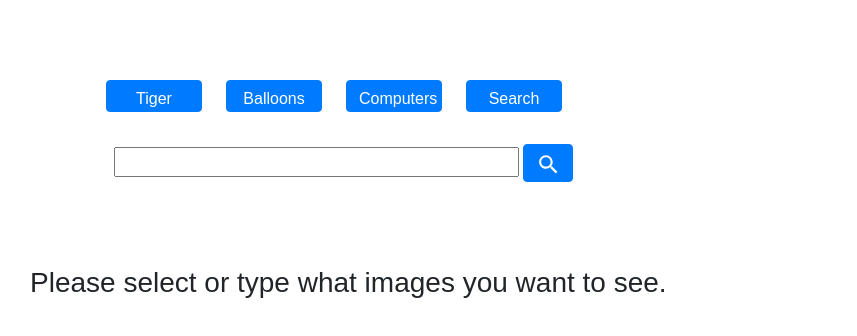
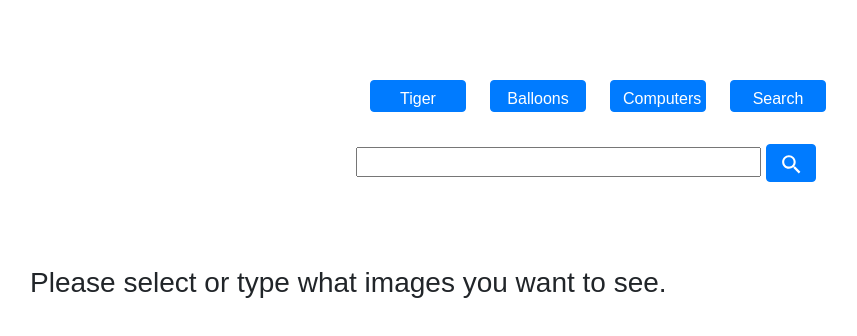
Before and after one commit to valeshan/React-gallery-V3, a React (Create React App) app in the folder reactprac/: page / in a window 1280 px wide. Shown: the top 336 px of the page, without its empty margins (54-911 px from the left). Built offline with nearby package versions, Linux system fonts and the light colour scheme; no server answers.

Commit message:
updated nav layout

```diff
--- a/reactprac/src/App.js
+++ b/reactprac/src/App.js
@@ -22,6 +22,7 @@ class App extends Component {
       loading: true
     }
   }
+
 
 
   handleTermChange(term){
--- a/reactprac/src/components/Search.js
+++ b/reactprac/src/components/Search.js
@@ -23,7 +23,7 @@ class Search extends Component {
 
   render(){
     return(
-      <div className = 'search-component'>
+      <div className = 'search-component main-nav'>
         <form onSubmit = {this.handleSubmit}>
         <input className = 'search-bar' type = 'text' onChange = {e => this.onInputChange(e.target.value)} />
         {' '}
--- a/reactprac/src/index.css
+++ b/reactprac/src/index.css
@@ -26,7 +26,6 @@ a{
 
 .search-bar{
   padding-right: 12em;
-  margin-left: 10.5em;
 }
 
 .search-button{
@@ -39,8 +38,6 @@ a{
 
 .search-component{
   margin-top: 2em;
-  margin-left: auto;
-  margin-right: auto;
 }
 
 button{
@@ -58,12 +55,15 @@ button:hover {
 /**Link Component **/
 
 .main-nav{
-  margin-left: 10em;
+  display: flex;
+  margin-left: auto;
+  justify-content: center;
+  align-items: center;
 }
 
 .categoryComponent{
   margin-top: 5em;
-  margin-right: 1.5em;
+  margin-left: 1.5em;
   width: 6em;
   text-decoration: none;
   height: 2em;
@@ -79,7 +79,7 @@ button:hover {
 .results-title{
   margin-top: 2em;
   margin-bottom: 1.5em;
-  margin-left: 25em;
+  margin-left: 50em;
   font-weight: bold;
 }
 
```
